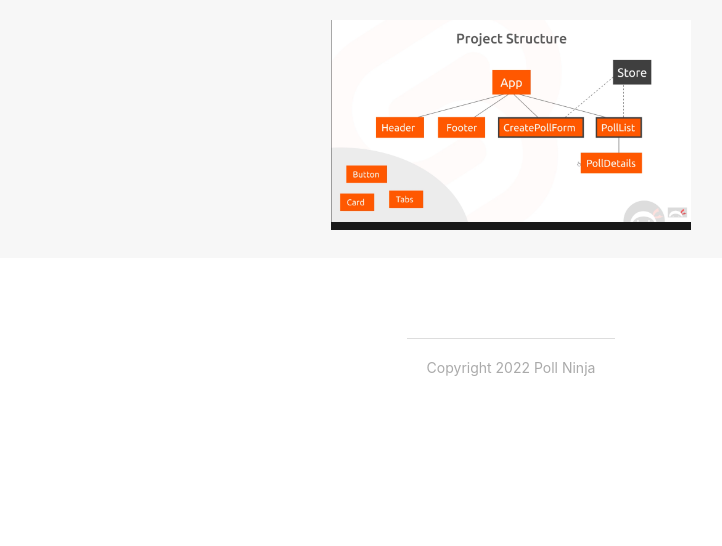
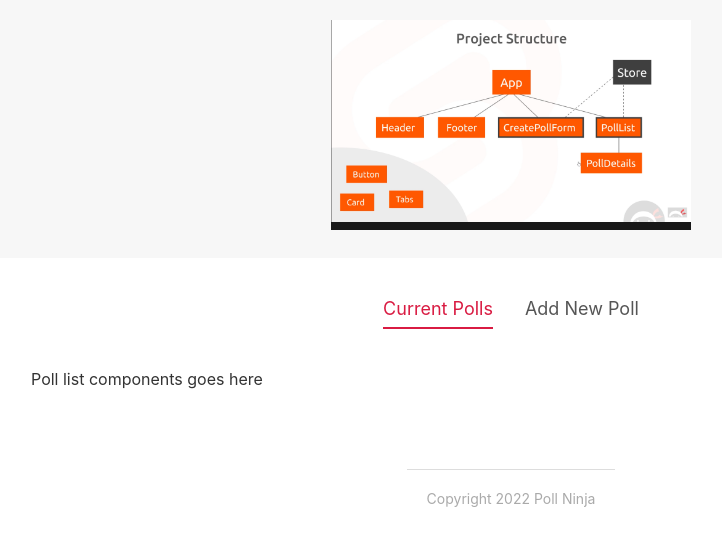
Before and after one commit to masahiro-nagai/ninjappolls_youtube, a Svelte app: page / in a window 1280 px wide. Shown: the top 546 px of the page, without its empty margins (129-851 px from the left). Built offline with nearby package versions, Linux system fonts and the light colour scheme.

Commit message:
poll form component

```diff
--- a/src/App.svelte
+++ b/src/App.svelte
@@ -1,9 +1,22 @@
 <script>
 	import Header from "./components/Header.svelte";
 	import Footer from "./components/Footer.svelte";
+	import Tabs from "./shared/Tabs.svelte"
+	//tabs
+	let items = ["Current Polls","Add New Poll"];
+	let activeItem = "Current Polls";
+	const tabChange = (e) =>{
+		activeItem = e.detail;
+	}
 </script>
 <Header />
 <main>
+	<Tabs {activeItem} {items} on:tabChange={tabChange}/>
+	{#if activeItem === "Current Polls"}
+		<p>Poll list components goes here</p>
+	{:else if activeItem === "Add New Poll"}
+		<p>New poll form components goes here</p>
+	{/if}
 
 </main>
 <Footer />
--- /dev/null
+++ b/src/shared/Tabs.svelte
@@ -0,0 +1,40 @@
+<script>
+    import {createEventDispatcher} from "svelte";
+    const dispatch = createEventDispatcher();
+    export let items;
+    export let activeItem;
+</script>
+
+<div class="tabs">
+    <ul>
+        {#each items as item}
+        <li on:click={()=>dispatch("tabChange",item)}>
+            <div class:active={item === activeItem}>{item}</div>
+        </li>
+        {/each}
+    </ul>
+
+</div>
+
+<style>
+    .tabs{
+        margin-bottom: 40px;
+    }
+    ul{
+        display: flex;
+        justify-content: center;
+        padding: 0;
+        list-style: none;
+    }
+    li{
+        margin: 0 16px;
+        font-size: 18px;
+        color: #555;
+        cursor: pointer;
+    }
+    .active{
+        color: #d91b42;
+        border-bottom: 2px solid #d91b42;
+        padding-bottom: 8px;
+    }
+</style>
```
